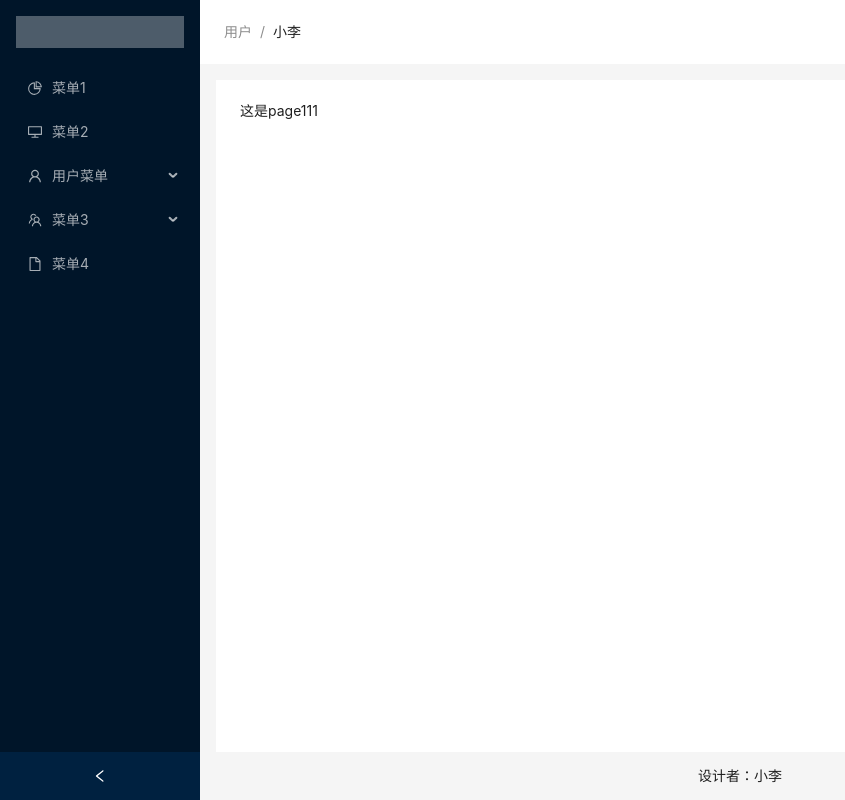
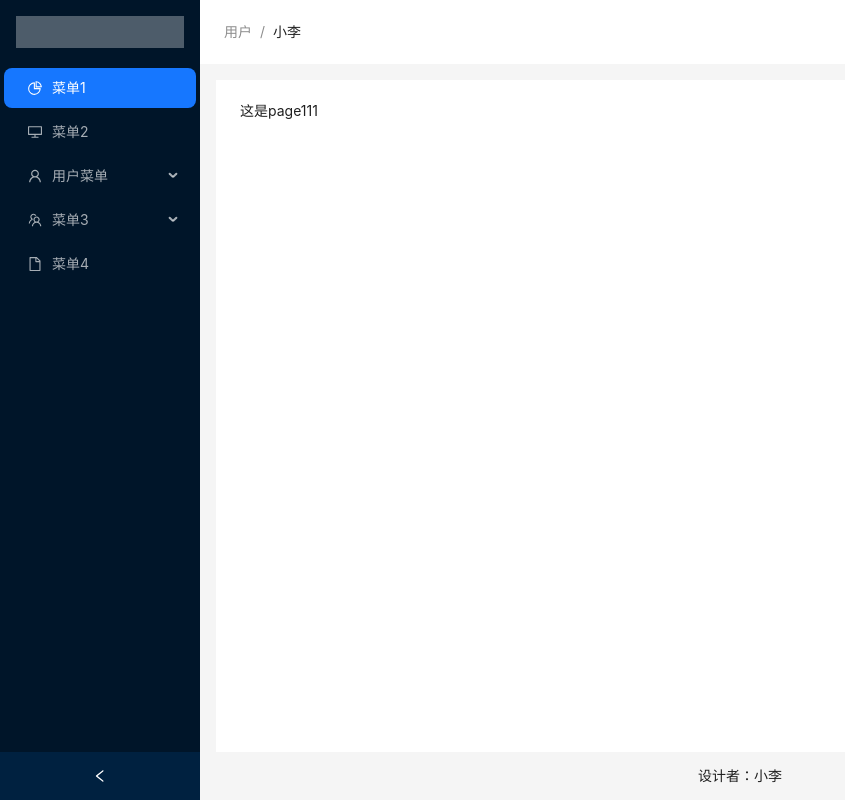
Before and after one commit to lhalou/ts-react-admin, a React (Vite) app: page /page1 in a window 1280 px wide. Shown: the whole page, without its empty margins (0-845 px from the left). Built offline with nearby package versions, Linux system fonts and the light colour scheme.

Commit message:
解决刷新页面，菜单选中错误问题

```diff
--- a/src/views/home.tsx
+++ b/src/views/home.tsx
@@ -7,7 +7,7 @@ import {
 } from '@ant-design/icons';
 import type { MenuProps } from 'antd';
 import { Breadcrumb, Layout, Menu } from 'antd';
-import React, { useState } from 'react';
+import React, {useEffect, useState} from 'react';
 import { useNavigate, Outlet } from "react-router-dom";
 
 const { Header, Content, Footer, Sider } = Layout;
@@ -42,6 +42,12 @@ const items: MenuItem[] = [
 
 const View: React.FC = () => {
     const [collapsed, setCollapsed] = useState(false);
+    const [menuKey, setMenuKey ] = useState(window.location.pathname);
+    // useEffect(()=>{
+    //     setMenuKey( window.location.pathname)
+    // },[
+    //     window.location.pathname
+    // ])
     const useNavigateTo = useNavigate()
     const handleMenuClick = (e:{key: string}) => {
         useNavigateTo(e.key)
@@ -50,7 +56,7 @@ const View: React.FC = () => {
         <Layout style={{ minHeight: '100vh' }}>
             <Sider collapsible collapsed={collapsed} onCollapse={value => setCollapsed(value)}>
                 <div className="logo" />
-                <Menu theme="dark" defaultSelectedKeys={['1']} mode="inline" items={items} onClick={handleMenuClick}/>
+                <Menu theme="dark" selectedKeys={[menuKey]} mode="inline" items={items} onClick={handleMenuClick}/>
             </Sider>
             <Layout className="site-layout">
                 <Header className="site-layout-background" style={{ paddingLeft: 24 }} >
```
